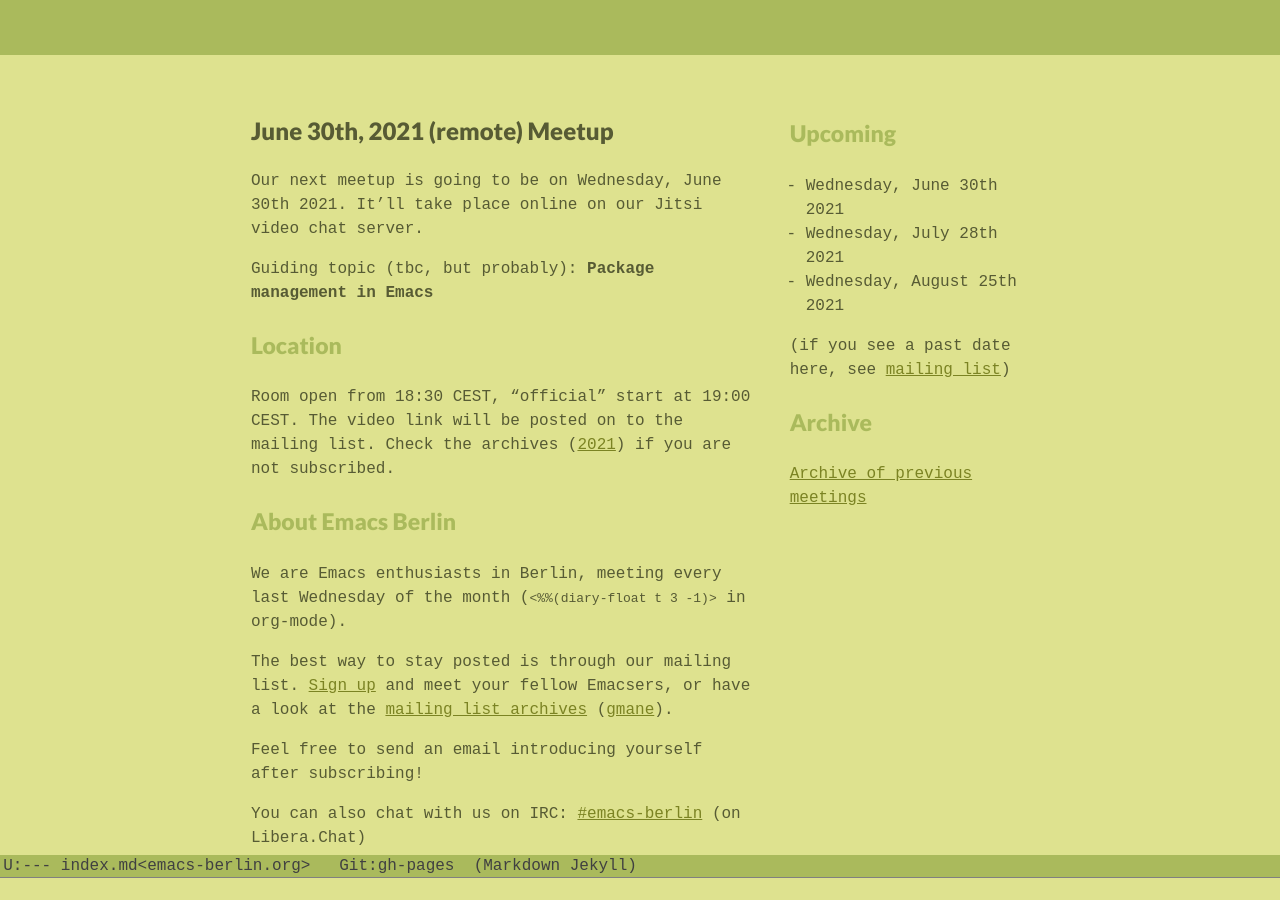
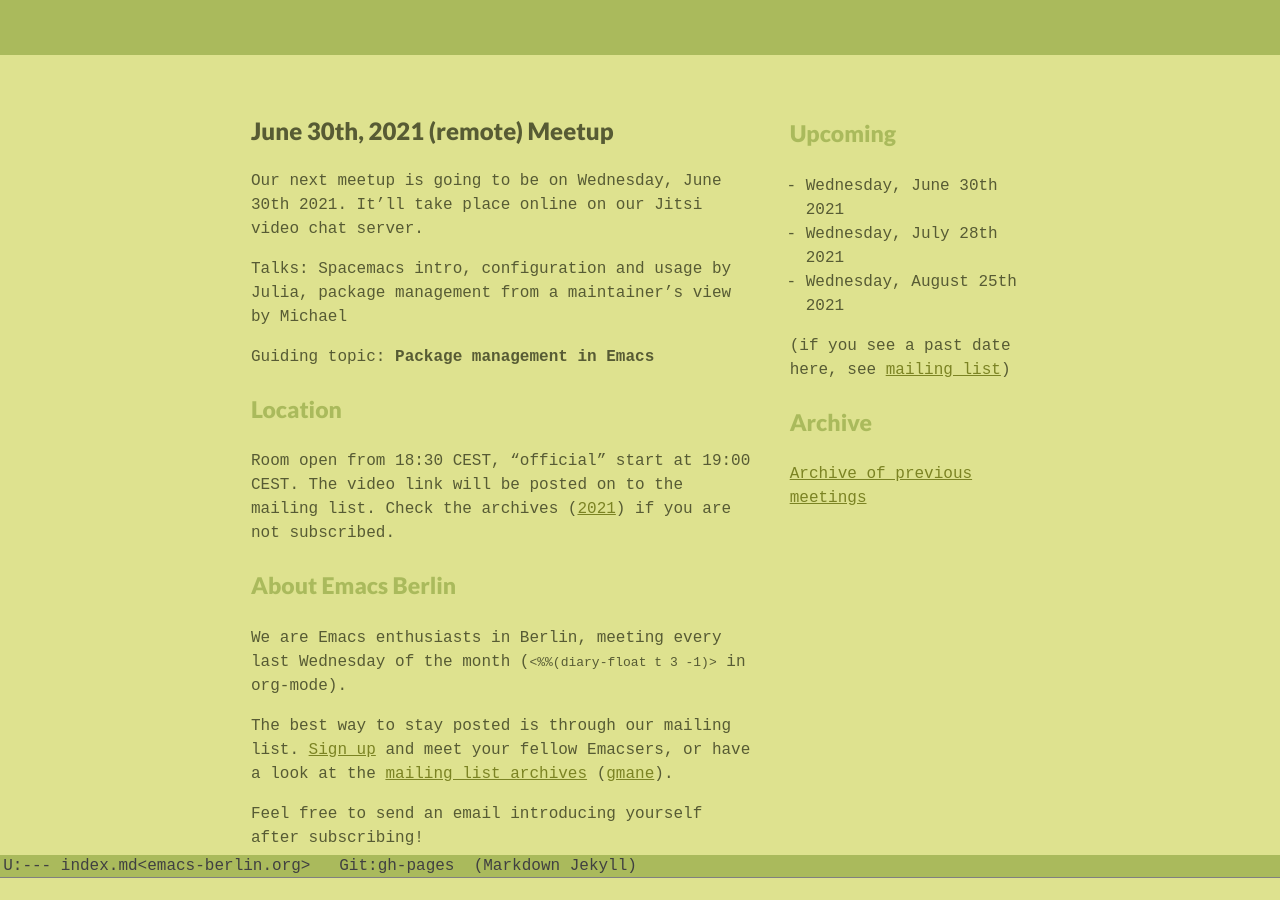
Before and after one commit to emacs-berlin/emacs-berlin.org, a Jekyll site: the page built from index.md, in a window 1280 px wide and 900 px high, scrolled down 354 px. Built offline with Jekyll 4.4.1, drawn with Linux system fonts in a browser that asks for light colours.

Commit message:
June 2021 details

```diff
--- a/index.md
+++ b/index.md
@@ -18,7 +18,10 @@
 Our next meetup is going to be on Wednesday, June 30th 2021. It'll take
 place online on our Jitsi video chat server.
 
-Guiding topic (tbc, but probably): **Package management in Emacs**
+Talks: Spacemacs intro, configuration and usage by Julia, package
+management from a maintainer's view by Michael
+
+Guiding topic: **Package management in Emacs**
 
 
 ### Location
```
